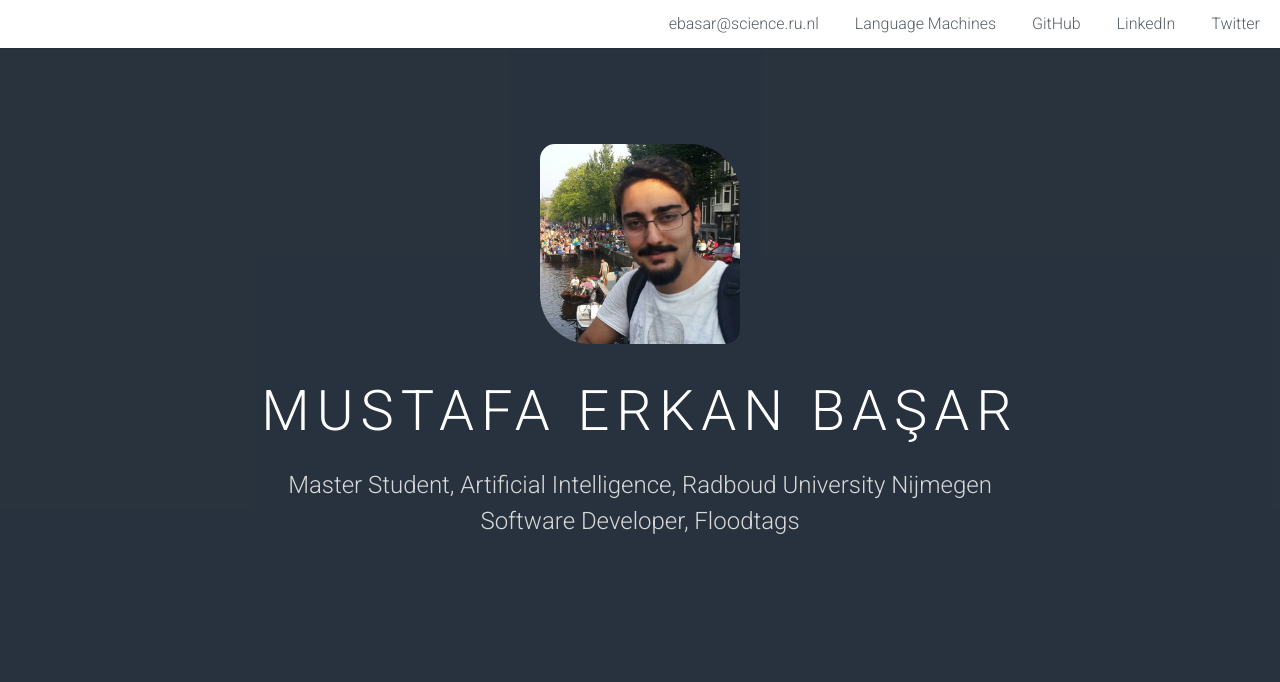
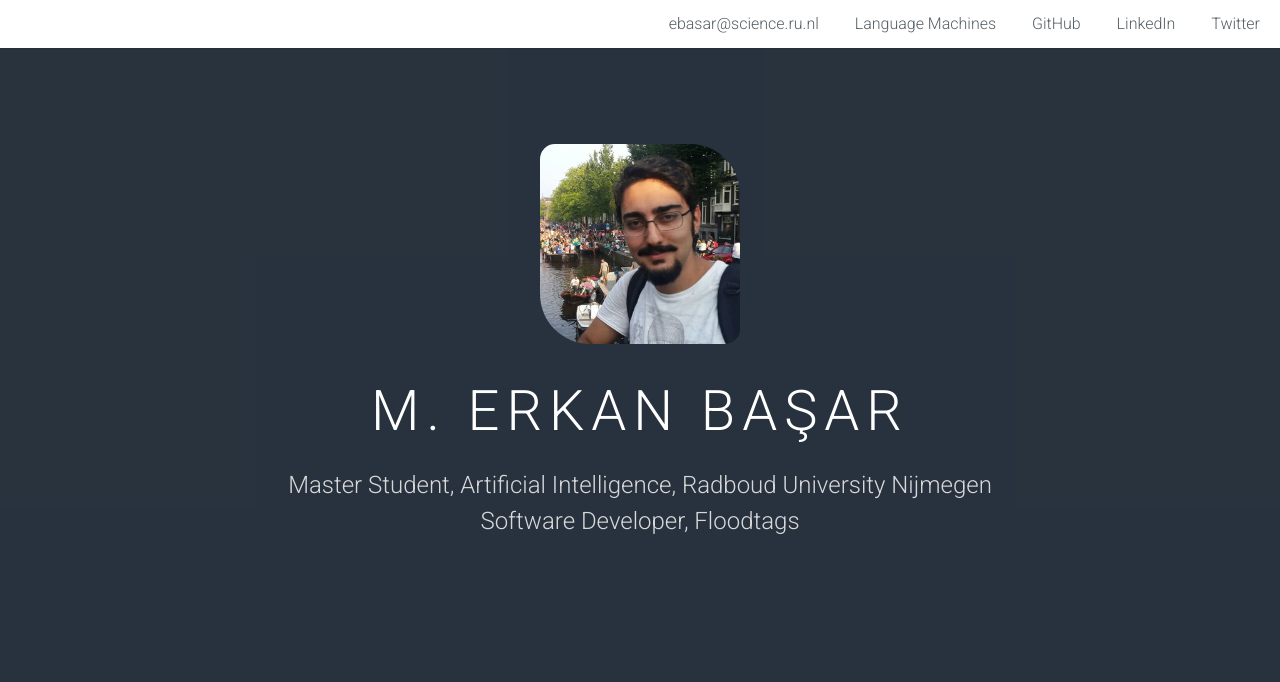
Before and after one commit to ErkanBasar/mebasarcom, a Django app: page / in a window 1280 px wide. Shown: the top 682 px of the page. Run offline with Django 3.2, Linux system fonts and the light colour scheme.

Commit message:
change on name

```diff
--- a/templates/index.html
+++ b/templates/index.html
@@ -36,7 +36,7 @@
 			<section id="banner">
 				<div class="inner">
 					<img src="{% static 'foto.png' %}" alt="">
-					<h2>Mustafa Erkan Başar</h2>
+					<h2>M. Erkan Başar</h2>
 					<p>Master Student, Artificial Intelligence, Radboud University Nijmegen </br>
 					   Software Developer, Floodtags</p>
 				</div>
```
